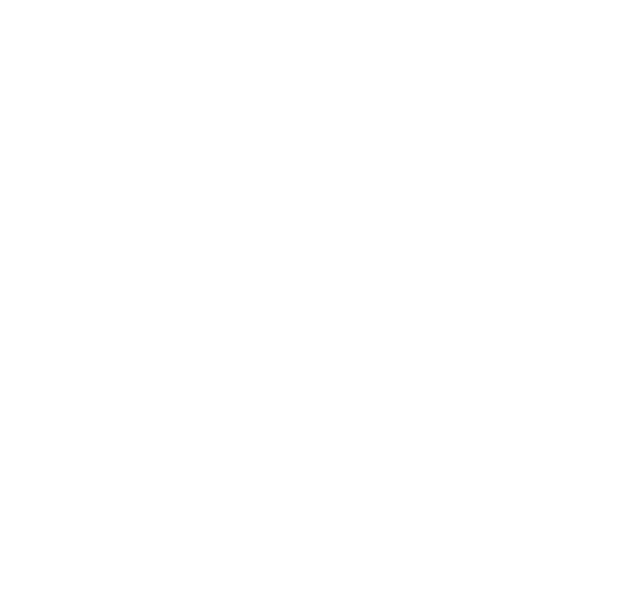
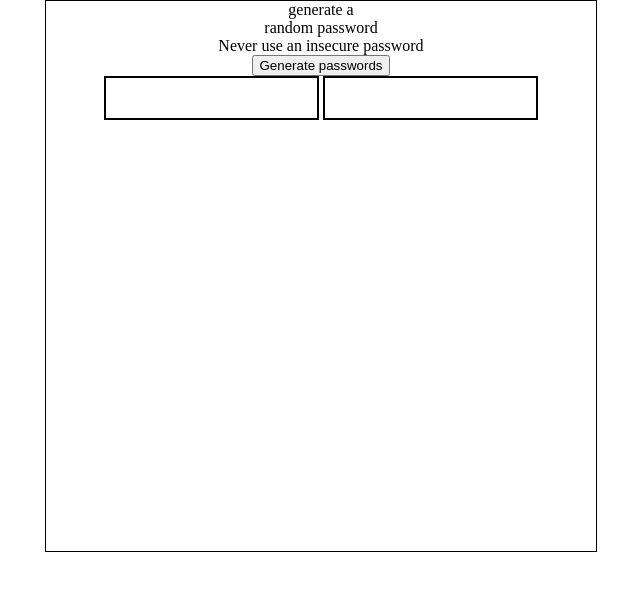
Before and after one commit to Him1nshu/my-learnings, a browser extension: page passwordgen/index.html in a window 1280 px wide. Shown: the whole page, without its empty margins (319-959 px from the left). Drawn offline with Linux system fonts and the light colour scheme.

Commit message:
made 25%progress

```diff
--- a/basketball/style.css
+++ b/basketball/style.css
@@ -55,5 +55,4 @@
 font-size: 18px;
 line-height: 27.81px;
 border: 2px solid  ;
-
 }
--- a/passwordgen/index.html
+++ b/passwordgen/index.html
@@ -4,8 +4,22 @@
     <meta charset="UTF-8">
     <meta name="viewport" content="width=device-width, initial-scale=1.0">
     <title>Password Generator</title>
+    <link rel="stylesheet" href="style.css">
 </head>
 <body>
 
+
+        <div id="main">
+        generate a<br>
+        random password<br>
+        Never use an insecure password
+        <br>
+        <button id="gp">Generate passwords</button>
+        <br>
+        <div class="pp"></div>
+        <div class="pp"></div>
+
+        </div>
+    <script src="index.js"></script>
 </body>
 </html>
--- /dev/null
+++ b/passwordgen/index.js
@@ -0,0 +1,3 @@
+
+const characters = ["A","B","C","D","E","F","G","H","I","J","K","L","M","N","O","P","Q","R","S","T","U","V","W","X","Y","Z","a","b","c","d","e","f","g","h","i","j","k","l","m","n","o","p","q","r","s","t","u","v","w","x","y","z", "0", "1", "2", "3", "4", "5", "6", "7", "8", "9","~","`","!","@","#","$","%","^","&","*","(",")","_","-","+","=","{","[","}","]",",","|",":",";","<",">",".","?",
+"/"];
--- /dev/null
+++ b/passwordgen/style.css
@@ -0,0 +1,22 @@
+body {
+    margin: 0;
+    justify-content: center;
+    text-align: center;
+}
+
+#main{
+    height: 550px;
+    width: 550px;
+    border: 1px solid black;
+    display: block;
+    margin: auto;
+    padding: auto;
+}
+.pp{
+    height: 40px;
+    width:211px;
+    border: 2px solid black;
+    display: inline-block;
+    padding: auto;
+    margin: auto;
+}
```
